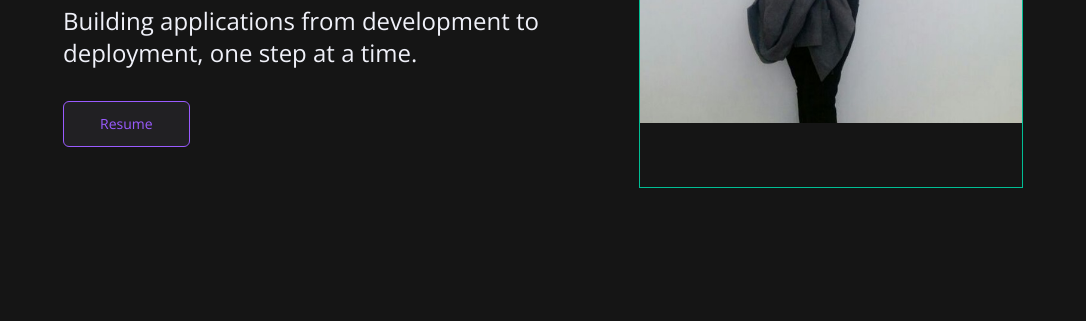
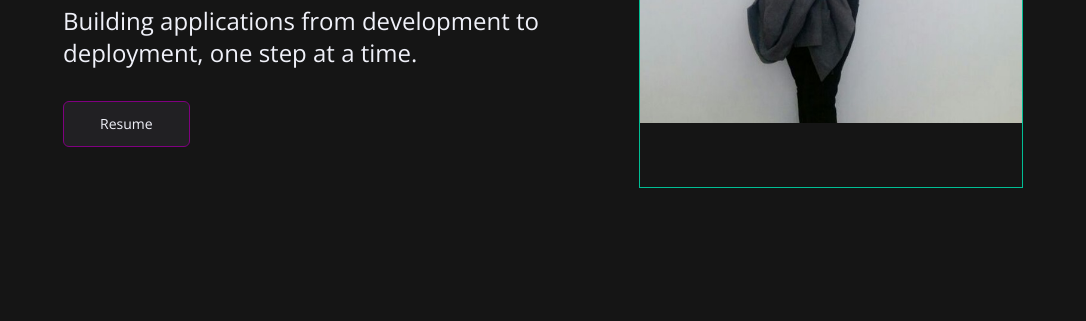
Before and after one commit to anujaagarwal/portfolio, a website: page src/index.html in a window 1280 px wide. Shown: the part 476-797 px from the top of the page, without its empty margins (97-1183 px from the left). Drawn offline with nearby package versions, Linux system fonts and the light colour scheme.

Commit message:
highlighted button

```diff
--- a/src/index.html
+++ b/src/index.html
@@ -53,7 +53,7 @@
 
         <div class="flex gap-4 mt-12 md:mt-8 self-center">
           <button
-            class="py-3 text-sm duration-100 border rounded-md bg-soft text-secondary px-9 border-secondary active:translate-y-1">
+            class="py-3 text-sm duration-100 border rounded-md bg-soft text-slate-100 px-9 border-purple active:translate-y-1">
             <a target="_blank" href="../Res.pdf"> Resume </a>
           </button>
         </div>
--- a/tailwind.config.js
+++ b/tailwind.config.js
@@ -10,6 +10,7 @@ module.exports = {
       standard: "#151515",
       deep: "#111",
       soft: "#212023",
+      purple: "#800080",
     },
     fontFamily: {
       sans: "Open Sans",
```
Also changed, not shown: dist/output.css.
